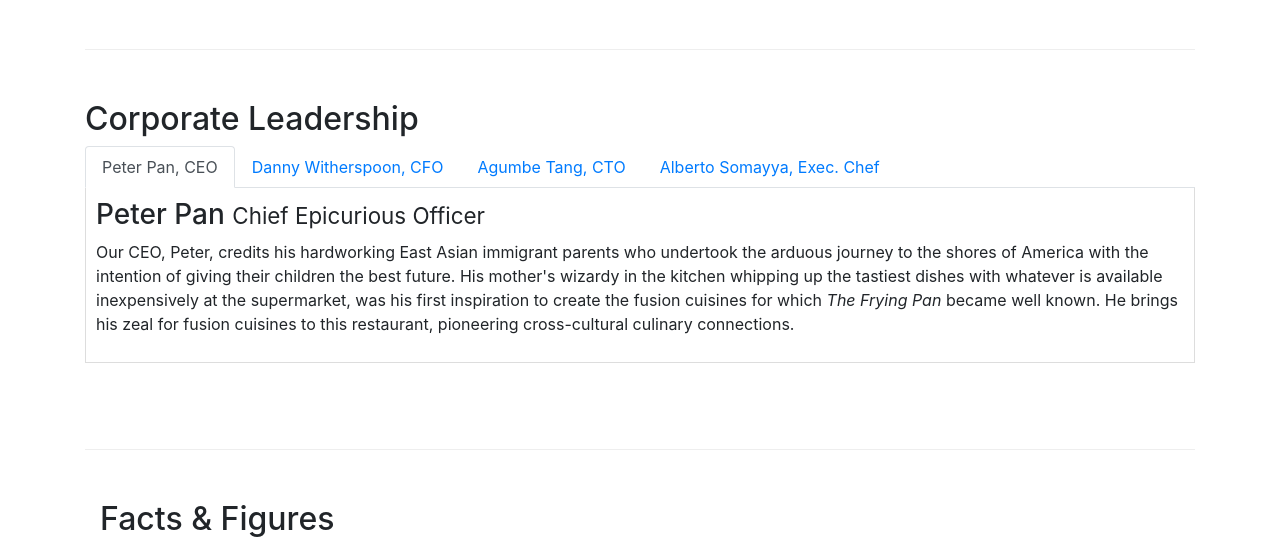
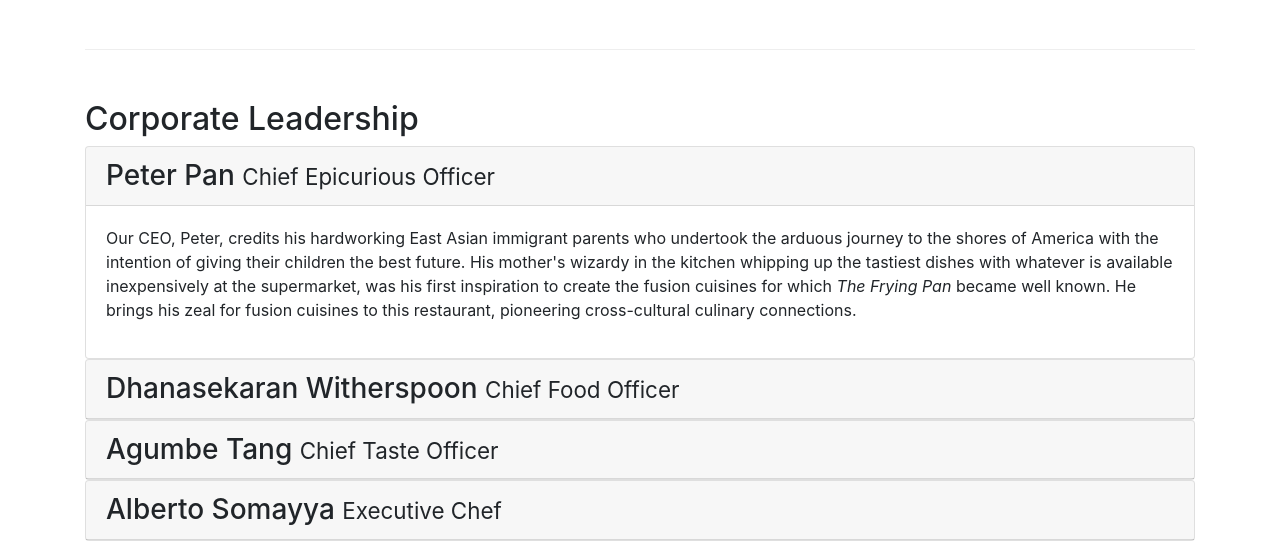
Before and after one commit to madhu1607/conFusion, a website: page aboutus.html in a window 1280 px wide. Shown: the part 922-1467 px from the top of the page. Drawn offline with nearby package versions, Linux system fonts and the light colour scheme.

Commit message:
accordion

```diff
--- a/aboutus.html
+++ b/aboutus.html
@@ -103,41 +103,62 @@
 
 
         <div  class="row row-content">
-            <div >
                 <h2 class="row-header">Corporate Leadership</h2>
-                <ul class="nav nav-tabs">
-                    <li class="nav-item">
-                      <a class="nav-link active" href="#peter"
-                        role="tab" data-toggle="tab">Peter Pan, CEO</a>
-                    </li>
-                    <li class="nav-item">
-                      <a class="nav-link" href="#danny" role="tab"
-                        data-toggle="tab">Danny Witherspoon, CFO</a>
-                    </li>
-                    <li class="nav-item">
-                      <a class="nav-link" href="#agumbe"role="tab"
-                        data-toggle="tab">Agumbe Tang, CTO</a>
-                    </li>
-                    <li class="nav-item">
-                      <a class="nav-link" href="#alberto" role="tab"
-                        data-toggle="tab">Alberto Somayya, Exec. Chef</a>
-                    </li>
-                </ul>
-                <div class="tab-content">
-                    <div role="tabpanel" class="tab-pane show fade active" id="peter">
-                <h3  class="">Peter Pan <small>Chief Epicurious Officer</small></h3>
+
+                <div id="accordion">
+                    <div class="card">
+                        <div class="card-header" role="tab" id="peterhead">
+                            <h3  class="mb-0">
+                                    <a data-toggle="collapse" data-target="#peter">
+                                    Peter Pan <small>Chief Epicurious Officer</small>
+                                    </a>
+                             </h3>
+                        </div>
+                        <div class="collapse show" id="peter" data-parent="#accordion">
+                            <div class="card-body">
                                 <p class="d-none d-sm-block">Our CEO, Peter, credits his hardworking East Asian immigrant parents who undertook the arduous journey to the shores of America with the intention of giving their children the best future. His mother's wizardy in the kitchen whipping up the tastiest dishes with whatever is available inexpensively at the supermarket, was his first inspiration to create the fusion cuisines for which <em>The Frying Pan</em> became well known. He brings his zeal for fusion cuisines to this restaurant, pioneering cross-cultural culinary connections.</p>
                             </div>
-                <div role="tabpanel" class="tab-pane fade" id="danny">
-                <h3  class="">Dhanasekaran Witherspoon <small>Chief Food Officer</small></h3>
+                        </div>
+                    </div>
+
+                    <div class="card">
+                        <div class="card-header" role="tab" id="dannyhead">
+                            <h3 class="mb-0">
+                                <a class="collapsed" data-toggle="collapse" data-target="#danny">
+                                    Dhanasekaran Witherspoon <small>Chief Food Officer</small>
+                                </a>
+                            </h3>
+                        </div>
+                        <div class="collapse" id="danny" data-parent="#accordion">
+                            <div class="card body">
                                 <p class="d-none d-sm-block">Our CFO, Danny, as he is affectionately referred to by his colleagues, comes from a long established family tradition in farming and produce. His experiences growing up on a farm in the Australian outback gave him great appreciation for varieties of food sources. As he puts it in his own words, <em>Everything that runs, wins, and everything that stays, pays!</em></p>
                             </div>
-            <div role="tabpanel" class="tab-pane fade" id="agumbe">
-                <h3  class="">Agumbe Tang <small>Chief Taste Officer</small></h3>
+                        </div>
+                    </div>
+                    <div class="card">
+                        <div class="card-header" role="tab" id="agumbehead">
+                            <h3 class="mb-0">
+                                <a class="collapsed" data-toggle="collapse" data-target="#agumbe">
+                                    Agumbe Tang <small>Chief Taste Officer</small>
+                                </a>
+                            </h3>
+                        </div>
+                        <div class="collapse" id="agumbe" data-parent="#accordion">
+                            <div class="card body">
                                 <p class="d-none d-sm-block">Blessed with the most discerning gustatory sense, Agumbe, our CTO, personally ensures that every dish that we serve meets his exacting tastes. Our chefs dread the tongue lashing that ensues if their dish does not meet his exacting standards. He lives by his motto, <em>You click only if you survive my lick.</em></p>
                             </div>
-              <div role="tabpanel" class="tab-pane fade" id="alberto">
-                <h3  class="">Alberto Somayya <small>Executive Chef</small></h3>
+                        </div>
+                    </div>
+                    <div class="card">
+                        <div class="card-header" role="tab" id="albertohead">
+                            <h3 class="mb-0">
+                                <a class="collapsed" data-toggle="collapse" data-target="#alberto">
+                                    Alberto Somayya <small>Executive Chef</small>
+                                </a>
+                            </h3>
+                        </div>
+                        <div class="collapse" id="alberto" data-parent="#accordion">
+                            <div class="card body">
                                 <p class="d-none d-sm-block">Award winning three-star Michelin chef with wide International experience having worked closely with whos-who in the culinary world, he specializes in creating mouthwatering Indo-Italian fusion experiences. He says, <em>Put together the cuisines from the two craziest cultures, and you get a winning hit! Amma Mia!</em></p>
                             </div>
                         </div>
```
Lines whose indentation alone changed are shown as unchanged.
